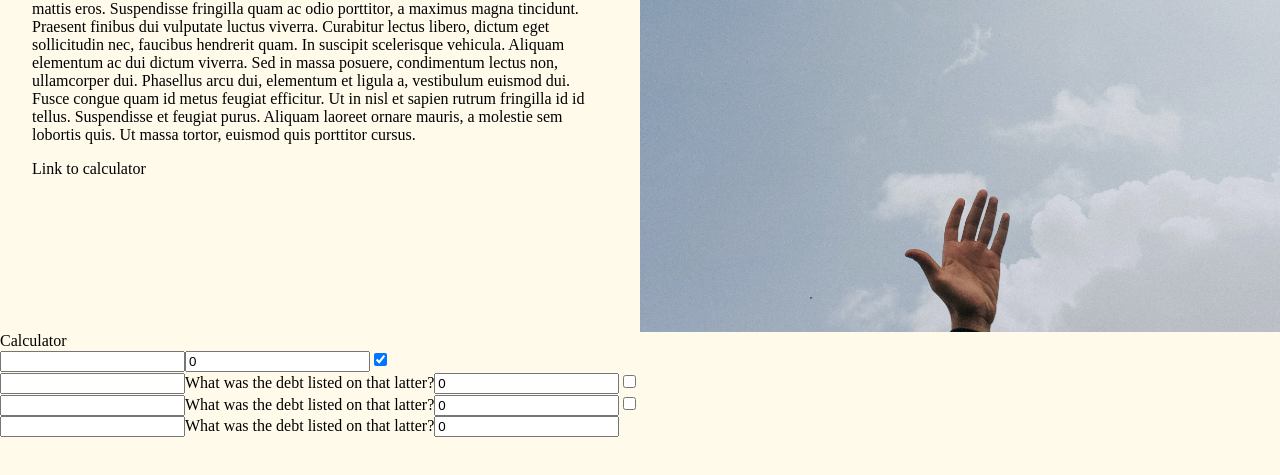
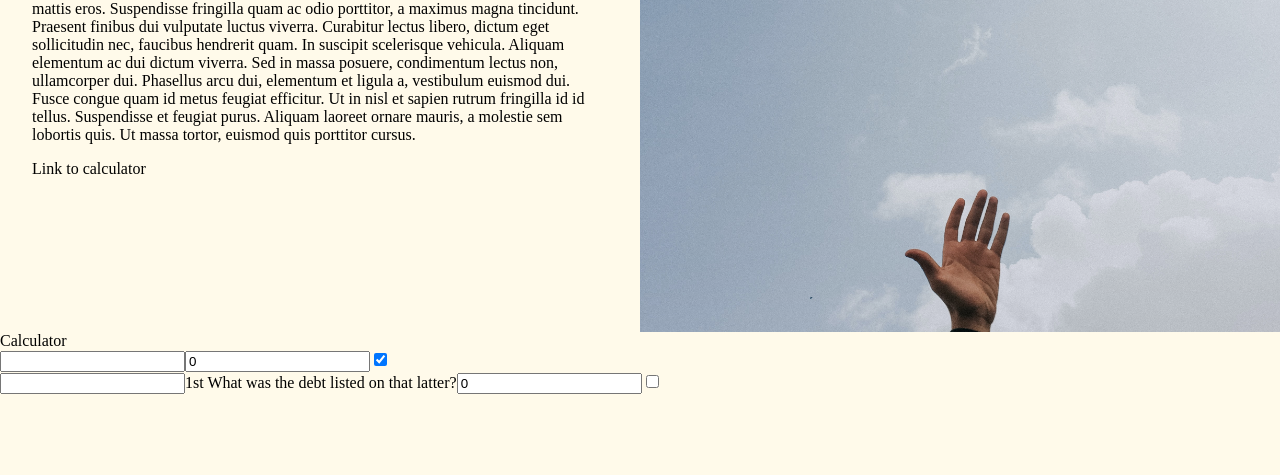
Before and after one commit to Trojan-Cat/CreditRepairAngel, a Gatsby site: page / in a window 1280 px wide. Both pictures are taken after a click on the checkbox 380 px from the left and 576 px from the top of the page. Shown: the part 217-692 px from the top of the page. Built offline with nearby package versions, Linux system fonts and the light colour scheme; Gatsby itself is replaced by a stand-in of ours.

Commit message:
Changed the form to appear if checkboxes are ticked

```diff
--- a/src/components/Letters/Letters.js
+++ b/src/components/Letters/Letters.js
@@ -3,6 +3,7 @@ import React from "react";
 // The form on the main page was getting too long, and with a bit of logic
 // placed inside it, it just started to look messy
 // This Letters component was made to keep it cleaner
+//
 const Letters = props => {
   const { handleChange, handleCheckBox, values } = props;
   return (
@@ -10,7 +11,7 @@ const Letters = props => {
       <div>
         <input onChange={handleChange} name="l1Date" value={values.l1Date} />
         <label htmlFor="l1Amount">
-          What was the debt listed on that latter?
+          1st What was the debt listed on that latter?
         </label>
         <input
           onChange={handleChange}
@@ -24,7 +25,7 @@ const Letters = props => {
           name="l2Recived"
         />
       </div>
-
+      {values.l2Recived ? (
         <div>
           <input onChange={handleChange} name="l2Date" value={values.l2Date} />
           <label htmlFor="l2Amount">
@@ -42,6 +43,8 @@ const Letters = props => {
             name="l3Recived"
           />
         </div>
+      ) : null}
+      {values.l3Recived ? (
         <div>
           <input onChange={handleChange} name="l3Date" value={values.l3Date} />
           <label htmlFor="l3Amount">
@@ -53,6 +56,7 @@ const Letters = props => {
             value={values.l3Amount}
           />
         </div>
+      ) : null}
     </div>
   );
 };
--- a/src/pages/index.js
+++ b/src/pages/index.js
@@ -128,7 +128,7 @@ const Index = props => {
         {values.recivedLetters ? (
           <Letters
             handleChange={handleChange}
-            handleCheckbox={handleCheckBox}
+            handleCheckBox={handleCheckBox}
             values={values}
           />
         ) : null}
```
Lines whose indentation alone changed are shown as unchanged.
